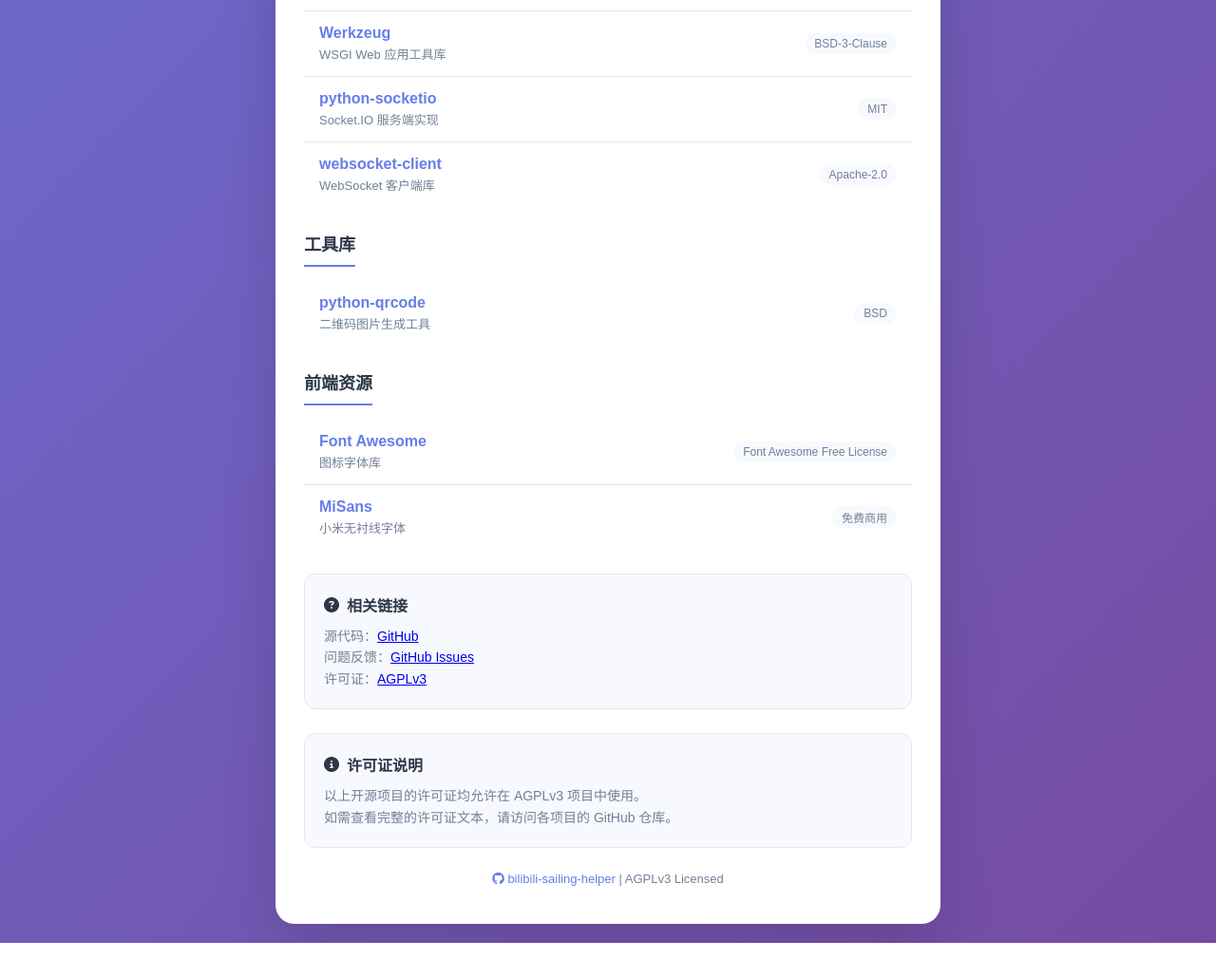
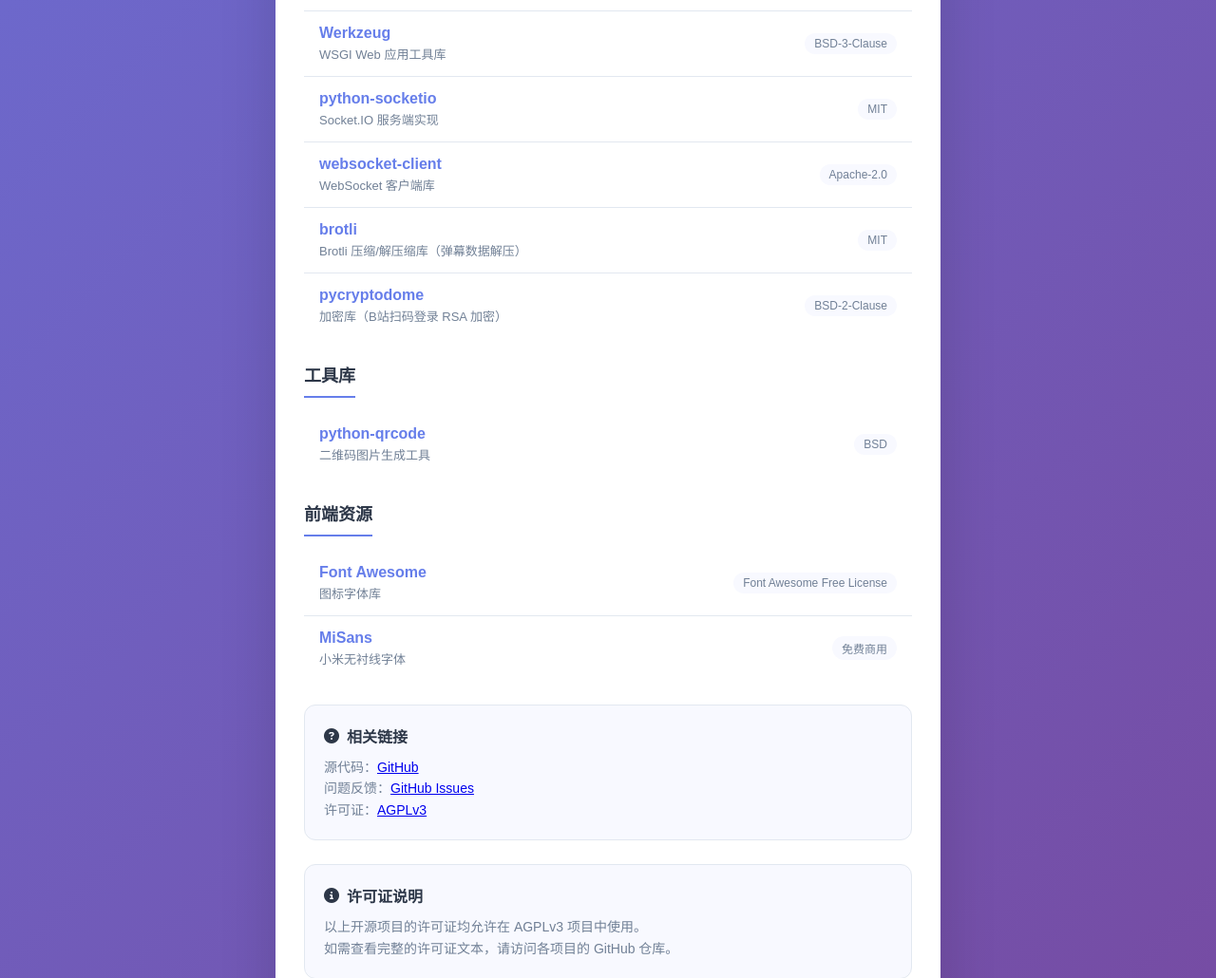
Before and after one commit to HosisoraLing/bilibili-sailing-helper, a Flask app: page /opensource in a window 1280 px wide. Shown: the part 1806-2836 px from the top of the page at 95% size. Before the commit the page ends 2799 px from the top, so only its background shows below. Run offline with Flask 3, Linux system fonts and the light colour scheme; parts of the project's set-up code (start-up, migrations or seed data) failed here and were passed over; some web fonts are replaced.

Commit message:
docs: 补充 brotli 和 pycryptodome 依赖说明

```diff
--- a/templates/opensource.html
+++ b/templates/opensource.html
@@ -285,6 +285,20 @@
             </div>
             <span class="dep-license">Apache-2.0</span>
         </li>
+        <li class="dep-item">
+            <div>
+                <div class="dep-name"><a href="https://github.com/google/brotli" target="_blank">brotli</a></div>
+                <div class="dep-desc">Brotli 压缩/解压缩库（弹幕数据解压）</div>
+            </div>
+            <span class="dep-license">MIT</span>
+        </li>
+        <li class="dep-item">
+            <div>
+                <div class="dep-name"><a href="https://github.com/Legrandin/pycryptodome" target="_blank">pycryptodome</a></div>
+                <div class="dep-desc">加密库（B站扫码登录 RSA 加密）</div>
+            </div>
+            <span class="dep-license">BSD-2-Clause</span>
+        </li>
     </ul>
 
     <div class="section-title">工具库</div>
```
